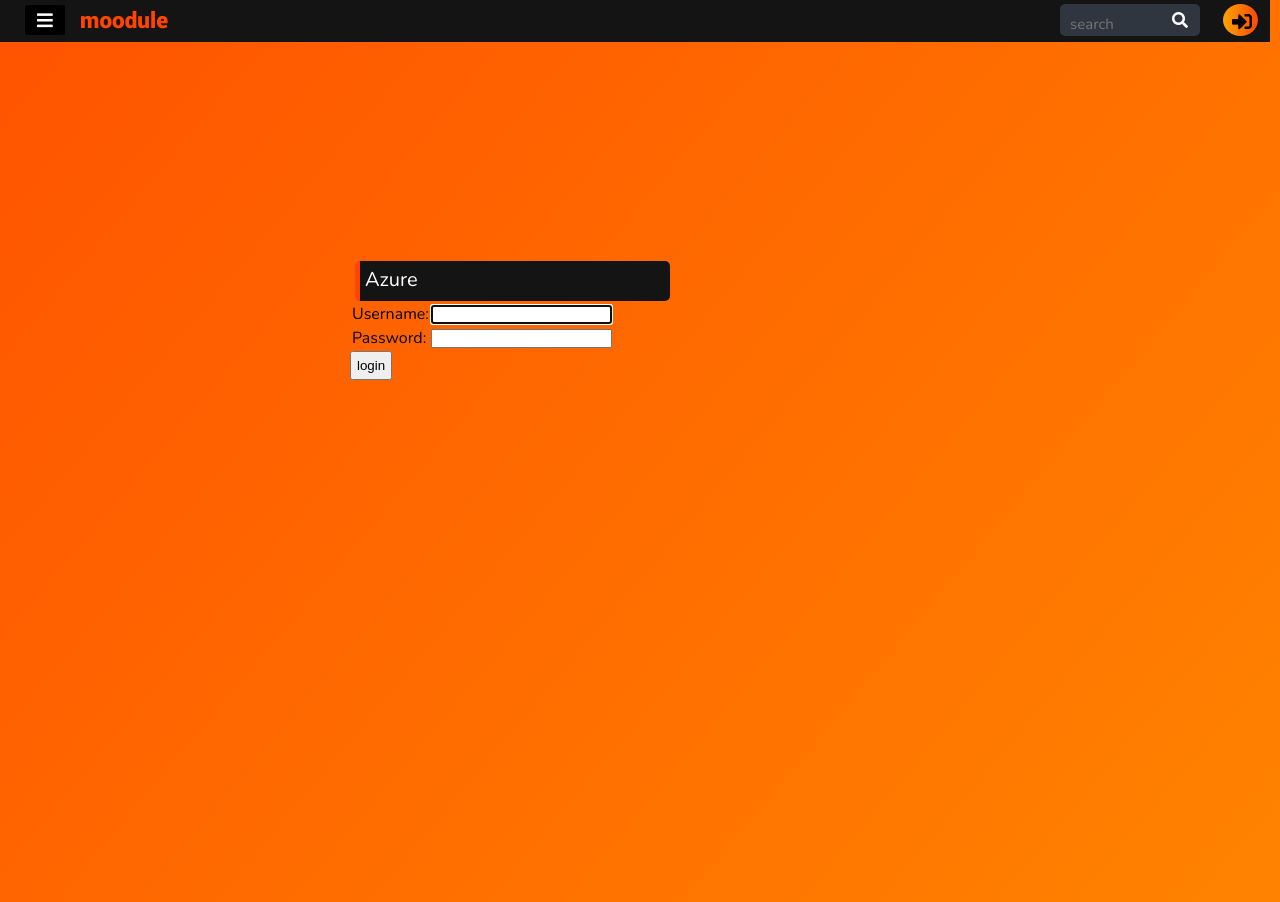
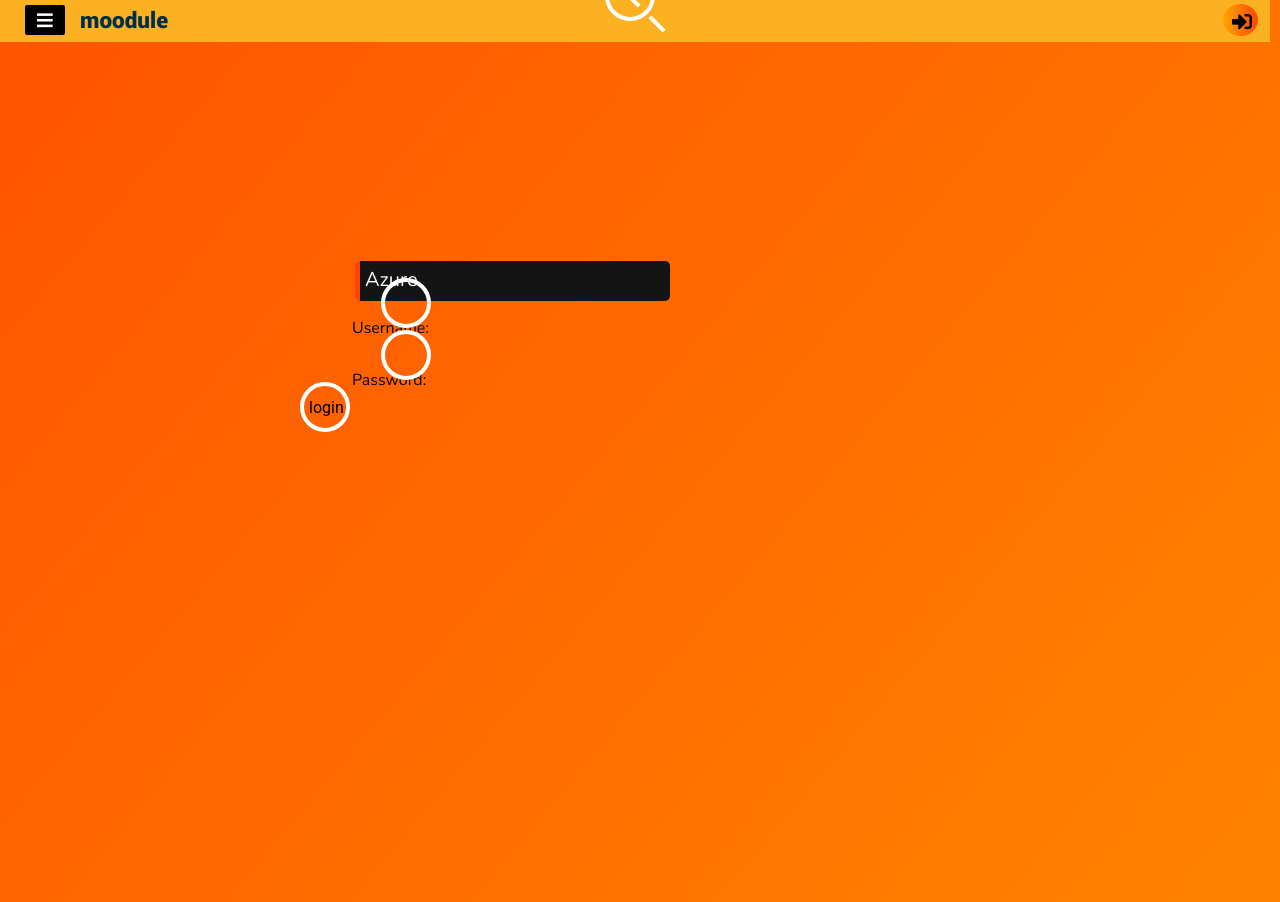
Before and after one commit to TomAllison067/moodule-pages, a Django app: page /accounts/login/?next=/office/landing/ in a window 1280 px wide. Run offline with Django 3.2, Linux system fonts and the light colour scheme; some libraries are stand-ins or nearby versions.

Commit message:
Changing the colour scheme and testing.

```diff
--- a/modulesApplication/static/modulesApplication/css/home.css
+++ b/modulesApplication/static/modulesApplication/css/home.css
@@ -192,7 +192,7 @@ html, body {
 .topbar {
     width: calc(100% - 10px);
     height: 42px;
-    background: #141414;
+    background: #f9e0ae;
     z-index: 5;
     display: inline-block;
     overflow: visible;
--- a/modulesApplication/static/modulesApplication/css/login.css
+++ b/modulesApplication/static/modulesApplication/css/login.css
@@ -548,7 +548,7 @@ iframe {
 .topbar {
     width: calc(100% - 10px);
     height: 40px;
-    background: #303036;
+    background: #f9e0ae;
     z-index: 5;
     overflow: hidden;
     position: fixed;
--- a/modulesApplication/static/modulesApplication/css/main.css
+++ b/modulesApplication/static/modulesApplication/css/main.css
@@ -424,7 +424,7 @@ html, body {
 .topbar {
     width: calc(100% - 10px);
     height: 42px;
-    background: #141414;
+    background: #FBB122;
     z-index: 5;
     display: inline-block;
     overflow: visible;
@@ -434,7 +434,7 @@ html, body {
 .topbar .title {
     position: absolute;
     top: 5px;
-    color: orangered;
+    color: #003049;
     /*font: bold;*/
     font-weight: 800;
     font-size: 25px;
@@ -614,7 +614,7 @@ html, body {
     transition: 0.25s;
 }
 
-.search-box {
+/*.search-box {
     position: absolute;
     top: 20px;
     right: 0;
@@ -655,7 +655,153 @@ html, body {
     transition: 0.25s;
     line-height: 15px;
     width: 100px;
+}*/
+
+body {
+  background-color: #ff9800;
+  color: #fff;
+  margin: 0;
 }
+
+#content {
+  position: absolute;
+  height: 50px;
+  width: 300px;
+  margin-left: 170px;
+  top: 50%;
+  left: 50%;
+  transform: translate(-50%, -50%);
+}
+
+#content.on {
+  -webkit-animation-name: in-out;
+  animation-name: in-out;
+  -webkit-animation-duration: 0.7s;
+  animation-duration: 0.7s;
+  -webkit-animation-timing-function: linear;
+  animation-timing-function: linear;
+  -webkit-animation-iteration-count: 1;
+  animation-iteration-count: 1;
+}
+
+input {
+  box-sizing: border-box;
+  width: 50px;
+  height: 50px;
+  border: 4px solid #ffffff;
+  border-radius: 50%;
+  background: none;
+  color: #fff;
+  font-size: 16px;
+  font-weight: 400;
+  font-family: Roboto;
+  outline: 0;
+  -webkit-transition: width 0.4s ease-in-out, border-radius 0.8s ease-in-out,
+    padding 0.2s;
+  transition: width 0.4s ease-in-out, border-radius 0.8s ease-in-out,
+    padding 0.2s;
+  -webkit-transition-delay: 0.4s;
+  transition-delay: 0.4s;
+  -webkit-transform: translate(-100%, -50%);
+  -ms-transform: translate(-100%, -50%);
+  transform: translate(-100%, -50%);
+}
+
+.search {
+  background: none;
+  position: absolute;
+  top: 0px;
+  left: 0;
+  height: 50px;
+  width: 50px;
+  padding: 0;
+  border-radius: 100%;
+  outline: 0;
+  border: 0;
+  color: inherit;
+  cursor: pointer;
+  -webkit-transition: 0.2s ease-in-out;
+  transition: 0.2s ease-in-out;
+  -webkit-transform: translate(-100%, -50%);
+  -ms-transform: translate(-100%, -50%);
+  transform: translate(-100%, -50%);
+}
+
+.search:before {
+  content: "";
+  position: absolute;
+  width: 20px;
+  height: 4px;
+  background-color: #fff;
+  -webkit-transform: rotate(45deg);
+  -ms-transform: rotate(45deg);
+  transform: rotate(45deg);
+  margin-top: 26px;
+  margin-left: 17px;
+  -webkit-transition: 0.2s ease-in-out;
+  transition: 0.2s ease-in-out;
+}
+
+.close {
+  -webkit-transition: 0.4s ease-in-out;
+  transition: 0.4s ease-in-out;
+  -webkit-transition-delay: 0.4s;
+  transition-delay: 0.4s;
+}
+
+.close:before {
+  content: "";
+  position: absolute;
+  width: 27px;
+  height: 4px;
+  margin-top: -1px;
+  margin-left: -13px;
+  background-color: #fff;
+  -webkit-transform: rotate(45deg);
+  -ms-transform: rotate(45deg);
+  transform: rotate(45deg);
+  -webkit-transition: 0.2s ease-in-out;
+  transition: 0.2s ease-in-out;
+}
+
+.close:after {
+  content: "";
+  position: absolute;
+  width: 27px;
+  height: 4px;
+  background-color: #fff;
+  margin-top: -1px;
+  margin-left: -13px;
+  cursor: pointer;
+  -webkit-transform: rotate(-45deg);
+  -ms-transform: rotate(-45deg);
+  transform: rotate(-45deg);
+}
+
+.square {
+  box-sizing: border-box;
+  padding: 0 40px 0 10px;
+  width: 300px;
+  height: 50px;
+  border: 4px solid #ffffff;
+  border-radius: 0;
+  background: none;
+  color: #fff;
+  font-family: Roboto;
+  font-size: 16px;
+  font-weight: 400;
+  outline: 0;
+  -webkit-transition: width 0.4s ease-in-out, border-radius 0.4s ease-in-out,
+    padding 0.2s;
+  transition: width 0.4s ease-in-out, border-radius 0.4s ease-in-out,
+    padding 0.2s;
+  -webkit-transition-delay: 0.4s, 0s, 0.4s;
+  transition-delay: 0.4s, 0s, 0.4s;
+  -webkit-transform: translate(-100%, -50%);
+  -ms-transform: translate(-100%, -50%);
+  transform: translate(-100%, -50%);
+}
+
 
 .sidebar {
     position: fixed;
@@ -663,7 +809,7 @@ html, body {
     top: 40px;
     width: 250px;
     height: 100%;
-    background: orangered;
+    background: #f77f00;
     transition: all .25s ease;
     z-index: 5;
 }
@@ -703,7 +849,7 @@ html, body {
 
 .sidebar ul li:hover a {
     padding-left: 35px;
-    background: #ff905d;
+    background: #fcbf49;
 }
 
 .sidebar ul a i {
--- a/modulesApplication/templates/modulesApplication/base.html
+++ b/modulesApplication/templates/modulesApplication/base.html
@@ -3,14 +3,14 @@
 <html lang="en">
 
 <head>
-    <title>{% block title %}homepage{% endblock %}</title>
+    <title>{% block title %}homepage{% endblock title %}</title>
     <meta name="description" content="TBD">
     <meta name="author" content="TBD">
-    {% block css %}
+    {% block head_css %}
         <link rel="stylesheet" type="text/css" href="{% static 'modulesApplication/css/main.css' %}">
         <link rel="stylesheet" href="https://use.fontawesome.com/releases/v5.3.1/css/all.css">
         <link rel="icon" type="image/png" href="{% static 'modulesApplication/images/icons/favicon.png' %}">
-    {% endblock %}
+    {% endblock head_css %}
 </head>
 
 <body>
@@ -33,7 +33,7 @@
                         class="fas fa-home"></i>student landing</a></li>
                 <li><a href="{% url 'modulesApplication:office-landing' %}" class="btn"><i
                         class="fas fa-home"></i>office landing</a></li>
-            {% endblock %}
+            {% endblock sidebar-links %}
         </ul>
     </div>
 
@@ -45,13 +45,21 @@
 
         <a href="{% url 'modulesApplication:index' %}"><label class="title"> moodule</label></a>
 
-        <div class="search-box">
+<!--        <div class="search-box">
             <label for="search-box" style="display: none;">Search</label>
             <input class="search-txt" type="text" id="search-box" placeholder="search">
             <a class="search-btn" href="#">
                 <i class="fas fa-search"></i>
             </a>
-        </div>
+        </div>-->
+
+		<form id="content">
+			<input type="text" name="input" class="input" id="search-input">
+			<button type="reset" class="search" id="search-btn"></button>
+			<a class="search" href="#">
+				<i class="fas fa-search"></i>
+			</a>
+		</form>
 
         {% if user.is_authenticated %}
             <div class="avatar-box">
```
